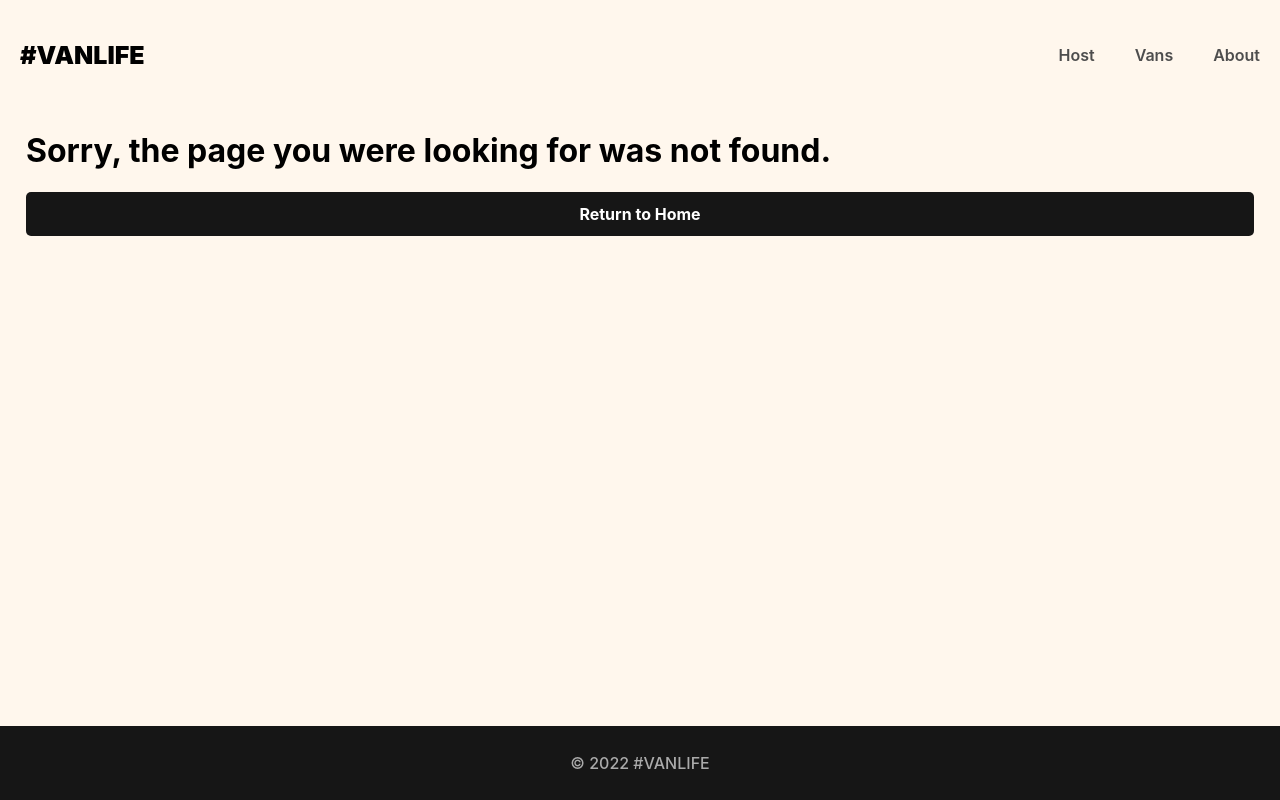
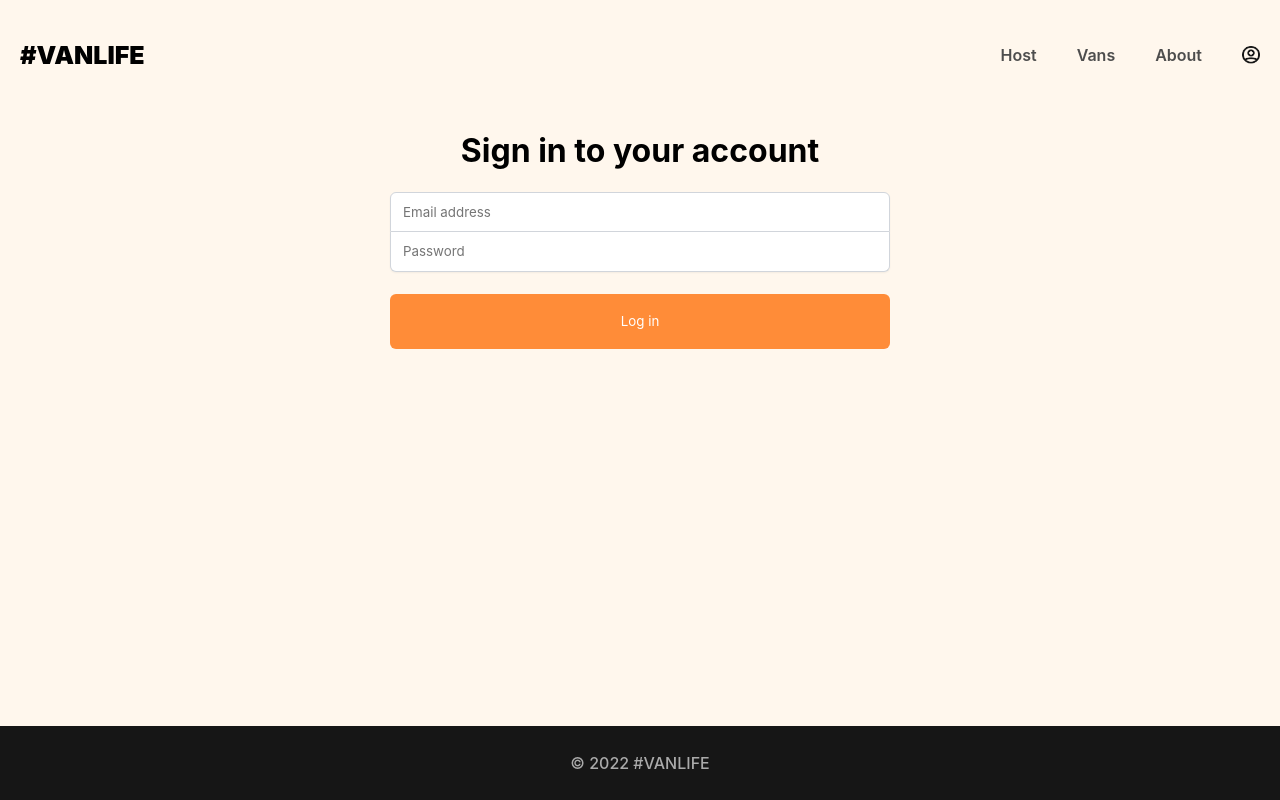
Before and after one commit to SubliminalGuy/van-life-react-router-6, a React (Vite) app: page /login in a window 1280 px wide. Before the commit this address had no page. Built offline with nearby package versions, Linux system fonts and the light colour scheme; what miragejs would draw is missing.

Commit message:
Add Fake Auth and Loaders

```diff
--- /dev/null
+++ b/src/components/Error.jsx
@@ -0,0 +1,14 @@
+import { useRouteError } from 'react-router-dom'
+
+export default function Error() {
+    const error = useRouteError()
+
+    return (
+        <>
+            <h1>Error: {error.message}</h1>
+            <pre>
+                {error.status} - {error.statusText}
+            </pre>
+        </>
+    )
+}
--- a/src/components/Header.jsx
+++ b/src/components/Header.jsx
@@ -1,4 +1,5 @@
 import { Link, NavLink } from 'react-router-dom'
+import avatar from '../assets/images/avatar-icon.png'
 
 export default function Navbar() {
     const activeStyle = {
@@ -31,6 +32,9 @@ export default function Navbar() {
                 >
                     About
                 </NavLink>
+                <Link to="login" className="login-link">
+                    <img src={avatar} className="login-icon" alt="Login Icon" />
+                </Link>
             </nav>
         </header>
     )
--- a/src/index.css
+++ b/src/index.css
@@ -2,12 +2,11 @@
     box-sizing: border-box;
 }
 
-html,
-body {
+html, body {
     margin: 0;
     padding: 0;
-    background-color: #fff7ed;
-    font-family: 'Inter', sans-serif;
+    background-color: #FFF7ED;
+    font-family: "Inter", sans-serif;
 }
 
 a {
@@ -16,12 +15,12 @@ a {
 }
 
 body::-webkit-scrollbar {
-    display: none;
+  display: none;
 }
 
 body {
-    -ms-overflow-style: none;
-    scrollbar-width: none;
+  -ms-overflow-style: none;
+  scrollbar-width: none;
 }
 
 .site-wrapper {
@@ -47,7 +46,7 @@ header .site-logo {
 
 header a {
     text-decoration: none;
-    color: #4d4d4d;
+    color: #4D4D4D;
     font-weight: 600;
     padding: 5px 20px;
 }
@@ -57,13 +56,27 @@ header a:hover {
     text-decoration: underline;
 }
 
+header .login-icon {
+    height: 18px;
+    width: 18px;
+}
+
+header .login-link {
+    display: inline-flex;
+    align-items: center;
+}
+
+nav {
+    display: flex;
+}
+
 main {
     margin-bottom: 84px;
 }
 
 footer {
     background-color: #161616;
-    color: #aaaaaa;
+    color: #AAAAAA;
     height: 74px;
     display: flex;
     flex-shrink: 0;
@@ -78,19 +91,18 @@ footer {
     text-align: center;
     text-decoration: none;
     border: none;
-    padding: 0.75rem 1.375rem;
+    padding: .75rem 1.375rem;
     color: initial;
     font-weight: 700;
     border-radius: 5px;
     cursor: pointer;
-    transition: transform 0.1s ease-in-out;
+    transition: transform .1s ease-in-out;
 }
 
 .back-button {
     display: block;
     color: black;
     text-decoration: none;
-    margin-top: 60px;
     margin-left: 26px;
 }
 
@@ -104,8 +116,7 @@ footer {
 
 /*** HOME PAGE ***/
 .home-container {
-    background: linear-gradient(0deg, rgba(0, 0, 0, 0.46), rgba(0, 0, 0, 0.46)),
-        url('./assets/images/home-hero.png') no-repeat center center;
+    background: linear-gradient(0deg, rgba(0, 0, 0, 0.46), rgba(0, 0, 0, 0.46)), url("./assets/images/home-hero.png") no-repeat center center;
     -webkit-background-size: cover;
     -moz-background-size: cover;
     -o-background-size: cover;
@@ -129,21 +140,22 @@ footer {
     display: inline-block;
     text-align: center;
     text-decoration: none;
-    background-color: #ff8c38;
+    background-color: #FF8C38;
     border: none;
     width: 100%;
     margin-top: 27px;
-    padding-block: 0.75rem;
+    padding-block: .75rem;
     color: white;
     font-weight: 700;
     border-radius: 5px;
     cursor: pointer;
-    transition: transform 0.1s ease-in-out;
+    transition: transform .1s ease-in-out;
 }
 
 .home-container a:hover {
     transform: translate(1px, 1px);
 }
+
 
 /*** ABOUT PAGE ***/
 .about-hero-image {
@@ -165,7 +177,7 @@ footer {
 }
 
 .about-page-cta {
-    background-color: #ffcc8d;
+    background-color: #FFCC8D;
     color: #161616;
     padding-inline: 32px;
     padding-bottom: 32px;
@@ -184,9 +196,10 @@ footer {
     border-radius: 10px;
 }
 
+
 /*** VAN PAGES ***/
 .van-list-container {
-    padding-inline: 23px;
+    padding-inline: 23px
 }
 
 .van-list-filter-buttons {
@@ -228,13 +241,13 @@ footer {
     font-weight: 500;
     border: none;
     border-radius: 5px;
-    background-color: #ffead0;
-    color: #4d4d4d;
+    background-color: #FFEAD0;
+    color: #4D4D4D;
     transition: 200ms all cubic-bezier(0.4, 0, 0.2, 1);
 }
 
 .van-type:hover {
-    color: #ffead0;
+    color: #FFEAD0;
 }
 
 .van-type:focus {
@@ -242,21 +255,18 @@ footer {
 }
 
 .van-type.selected {
-    color: #ffead0;
+    color: #FFEAD0;
 }
 
-.van-type.simple:hover,
-.van-type.simple.selected {
-    background-color: #e17654;
+.van-type.simple:hover, .van-type.simple.selected {
+    background-color: #E17654;
 }
 
-.van-type.rugged:hover,
-.van-type.rugged.selected {
-    background-color: #115e59;
+.van-type.rugged:hover, .van-type.rugged.selected {
+    background-color: #115E59;
 }
 
-.van-type.luxury:hover,
-.van-type.luxury.selected {
+.van-type.luxury:hover, .van-type.luxury.selected {
     background-color: #161616;
 }
 
@@ -270,7 +280,7 @@ footer {
     border-radius: 5px;
     text-decoration: underline;
     background-color: transparent;
-    color: #4d4d4d;
+    color: #4D4D4D;
 }
 
 i[class*='van-type-'] {
@@ -278,7 +288,7 @@ i[class*='van-type-'] {
 }
 
 .van-detail-container {
-    padding: 27px;
+    padding-inline: 27px;
 }
 
 .van-detail-container .back-button {
@@ -287,6 +297,7 @@ i[class*='van-type-'] {
 }
 
 .van-detail-container .back-button:visited {
+
 }
 
 .van-detail-container .back-button span {
@@ -324,18 +335,19 @@ i[class*='van-type-'] {
 }
 
 .van-detail .link-button {
-    background-color: #ff8c38;
+    background-color: #FF8C38;
     color: white;
     font-size: 1.125rem;
 }
 
 .host-nav {
     display: flex;
+    margin-bottom: 30px;
 }
 
 .host-nav a {
     text-decoration: none;
-    color: #4d4d4d;
+    color: #4D4D4D;
     font-weight: 500;
     padding: 5px 20px;
 }
@@ -420,14 +432,14 @@ i[class*='van-type-'] {
 
 .host-van-detail-nav a {
     text-decoration: none;
-    color: #4d4d4d;
+    color: #4D4D4D;
     font-weight: 500;
     padding: 5px 20px;
 }
 
 .host-van-detail-nav a:first-of-type {
     text-decoration: none;
-    color: #4d4d4d;
+    color: #4D4D4D;
     font-weight: 500;
     padding: 5px 15px;
     margin-left: -15px;
@@ -455,7 +467,7 @@ i[class*='van-type-'] {
 
 .host-van-price > span {
     font-size: 16px;
-    color: #4d4d4d;
+    color: #4D4D4D;
 }
 
 .host-van-detail-image {
@@ -472,3 +484,53 @@ i[class*='van-type-'] {
     background-color: #161616;
     color: white;
 }
+
+.login-container {
+    display: flex;
+    flex-direction: column;
+    align-items: center;
+    padding-inline: 27px;
+}
+
+.login-form {
+    display: flex;
+    flex-direction: column;
+    width: 100%;
+    max-width: 500px;
+}
+
+.login-form > input {
+    border: 1px solid rgba(209, 213, 219);
+    height: 40px;
+    text-indent: 10px;
+    font-family: "Inter", sans-serif;
+    box-shadow: 0px 1px 2px rgba(0, 0, 0, 0.05);
+    font-weight: 400;
+}
+
+.login-form > input:focus {
+    outline: none;
+}
+
+.login-form > input:first-of-type {
+    border-radius: 6px 6px 0px 0px;
+}
+
+.login-form > input:last-of-type {
+    border-radius: 0px 0px 6px 6px;
+    border-top: none;
+}
+
+.login-form > button {
+    background-color: #FF8C38;
+    border: none;
+    border-radius: 6px;
+    height: 55px;
+    margin-top: 22px;
+    color: white;
+    font-family: "Inter", sans-serif;
+}
+
+.login-error {
+    color: red;
+}
--- a/src/main.jsx
+++ b/src/main.jsx
@@ -1,56 +1,106 @@
 import React from 'react'
 import ReactDOM from 'react-dom/client'
-import { BrowserRouter, Routes, Route } from 'react-router-dom'
+import {
+    RouterProvider,
+    createBrowserRouter,
+    createRoutesFromElements,
+    Route,
+} from 'react-router-dom'
 
 import Home from './pages/Home'
 import About from './pages/About'
-import Vans from './pages/Vans/Vans'
-import VanDetail from './pages/Vans/VanDetail'
+import Vans, { loader as vansLoader } from './pages/Vans/Vans'
+import VanDetail, { loader as vanDetailLoader } from './pages/Vans/VanDetail'
 import Layout from './components/Layout'
 import HostLayout from './components/HostLayout'
+import Error from './components/Error'
+import { requireAuth } from './utils'
 
 import Dashboard from './pages/Host/Dashboard'
 import Income from './pages/Host/Income'
 import Reviews from './pages/Host/Reviews'
-import HostVans from './pages/Host/HostVans'
-import HostVanDetail from './pages/Host/HostVanDetail'
+import HostVans, { loader as hostVanLoader } from './pages/Host/HostVans'
+import HostVanDetail, {
+    loader as hostVanDetailLoader,
+} from './pages/Host/HostVanDetail'
 import HostVanInfo from './pages/Host/HostVanInfo'
 import HostVanPhotos from './pages/Host/HostVanPhotos'
 import HostVanPricing from './pages/Host/HostVanPricing'
 import NotFound from './pages/NotFound'
+import Login from './pages/Login'
 
 import './index.css'
 import './server'
 
-function App() {
-    return (
-        <BrowserRouter>
-            <Routes>
+const router = createBrowserRouter(
+    createRoutesFromElements(
         <Route path="/" element={<Layout />}>
             <Route index element={<Home />} />
             <Route path="about" element={<About />} />
-                    <Route path="vans" element={<Vans />} />
-                    <Route path="vans/:id" element={<VanDetail />} />
+            <Route path="login" element={<Login />} />
+            <Route
+                path="vans"
+                element={<Vans />}
+                loader={vansLoader}
+                errorElement={<Error />}
+            />
+            <Route
+                path="vans/:id"
+                element={<VanDetail />}
+                errorElement={<Error />}
+                loader={vanDetailLoader}
+            />
 
             <Route path="host" element={<HostLayout />}>
-                        <Route index element={<Dashboard />} />
-                        <Route path="income" element={<Income />} />
-                        <Route path="reviews" element={<Reviews />} />
-                        <Route path="vans" element={<HostVans />} />
-                        <Route path="vans/:id" element={<HostVanDetail />}>
-                            <Route index element={<HostVanInfo />} />
-                            <Route path="photos" element={<HostVanPhotos />} />
+                <Route
+                    index
+                    element={<Dashboard />}
+                    loader={async () => await requireAuth()}
+                />
+                <Route
+                    path="income"
+                    element={<Income />}
+                    loader={async () => await requireAuth()}
+                />
+                <Route
+                    path="reviews"
+                    element={<Reviews />}
+                    loader={async () => await requireAuth()}
+                />
+                <Route
+                    path="vans"
+                    element={<HostVans />}
+                    loader={hostVanLoader}
+                />
+                <Route
+                    path="vans/:id"
+                    element={<HostVanDetail />}
+                    loader={hostVanDetailLoader}
+                >
+                    <Route
+                        index
+                        element={<HostVanInfo />}
+                        loader={async () => await requireAuth()}
+                    />
+                    <Route
+                        path="photos"
+                        element={<HostVanPhotos />}
+                        loader={async () => await requireAuth()}
+                    />
                     <Route
                         path="pricing"
                         element={<HostVanPricing />}
+                        loader={async () => await requireAuth()}
                     />
                 </Route>
             </Route>
             <Route path="*" element={<NotFound />} />
         </Route>
-            </Routes>
-        </BrowserRouter>
     )
+)
+
+function App() {
+    return <RouterProvider router={router}></RouterProvider>
 }
 
 ReactDOM.createRoot(document.getElementById('root')).render(<App />)
--- a/src/pages/Host/HostVans.jsx
+++ b/src/pages/Host/HostVans.jsx
@@ -1,14 +1,14 @@
-import { useState, useEffect } from 'react'
-import { Link } from 'react-router-dom'
+import { Link, useLoaderData } from 'react-router-dom'
+import { getHostVans } from '../../api'
+import { requireAuth } from '../../utils'
+
+export async function loader() {
+    await requireAuth()
+    return getHostVans()
+}
 
 export default function HostVans() {
-    const [vans, setVans] = useState([])
-
-    useEffect(() => {
-        fetch('/api/host/vans')
-            .then((res) => res.json())
-            .then((data) => setVans(data.vans))
-    }, [])
+    const vans = useLoaderData()
 
     const hostVansEls = vans.map((van) => (
         <Link to={van.id} key={van.id} className="host-van-link-wrapper">
@@ -26,11 +26,7 @@ export default function HostVans() {
         <section>
             <h1 className="host-vans-title">Your listed vans</h1>
             <div className="host-vans-list">
-                {vans.length > 0 ? (
-                    <section>{hostVansEls}</section>
-                ) : (
-                    <h2>Loading...</h2>
-                )}
+                <section>{hostVansEls}</section>
             </div>
         </section>
     )
--- /dev/null
+++ b/src/pages/Login.jsx
@@ -0,0 +1,44 @@
+import React from 'react'
+
+export default function Login() {
+    const [loginFormData, setLoginFormData] = React.useState({
+        email: '',
+        password: '',
+    })
+
+    function handleSubmit(e) {
+        e.preventDefault()
+        console.log(loginFormData)
+    }
+
+    function handleChange(e) {
+        const { name, value } = e.target
+        setLoginFormData((prev) => ({
+            ...prev,
+            [name]: value,
+        }))
+    }
+
+    return (
+        <div className="login-container">
+            <h1>Sign in to your account</h1>
+            <form onSubmit={handleSubmit} className="login-form">
+                <input
+                    name="email"
+                    onChange={handleChange}
+                    type="email"
+                    placeholder="Email address"
+                    value={loginFormData.email}
+                />
+                <input
+                    name="password"
+                    onChange={handleChange}
+                    type="password"
+                    placeholder="Password"
+                    value={loginFormData.password}
+                />
+                <button>Log in</button>
+            </form>
+        </div>
+    )
+}
--- a/src/pages/Vans/VanDetail.jsx
+++ b/src/pages/Vans/VanDetail.jsx
@@ -1,16 +1,13 @@
-import { useEffect, useState } from 'react'
-import { Link, useParams, useLocation } from 'react-router-dom'
+import { Link, useLocation, useLoaderData } from 'react-router-dom'
+import { getVans } from '../../api'
+
+export function loader({ params }) {
+    return getVans(params.id)
+}
 
 export default function VanDetail() {
-    const params = useParams()
-    const [van, setVan] = useState(null)
+    const van = useLoaderData()
     const location = useLocation()
-
-    useEffect(() => {
-        fetch(`/api/vans/${params.id}`)
-            .then((res) => res.json())
-            .then((data) => setVan(data.vans))
-    }, [params.id])
 
     const type = location.state?.type || 'all'
 
--- a/src/pages/Vans/Vans.jsx
+++ b/src/pages/Vans/Vans.jsx
@@ -1,29 +1,17 @@
-import { useEffect, useState } from 'react'
-import { Link, useSearchParams } from 'react-router-dom'
+import {  useState } from 'react'
+import { Link, useSearchParams, useLoaderData } from 'react-router-dom'
 import { getVans } from '../../api'
+
+export function loader() {
+    return getVans()
+}
 
 export default function Vans() {
     const [searchParams, setSearchParams] = useSearchParams()
-    const [vans, setVans] = useState([])
-    const [loading, setLoading] = useState(false)
     const [error, setError] = useState(null)
+    const vans = useLoaderData()
 
     const typeFilter = searchParams.get('type')
-
-    useEffect(() => {
-        async function loadVans() {
-            setLoading(true)
-            try {
-                const data = await getVans()
-                setVans(data)
-            } catch (err) {
-                setError(err)
-            } finally {
-                setLoading(false)
-            }
-        }
-        loadVans()
-    }, [])
 
     const displayedVans = typeFilter
         ? vans.filter((van) => van.type === typeFilter)
@@ -60,10 +48,6 @@ export default function Vans() {
             }
             return prevParams
         })
-    }
-
-    if (loading) {
-        return <h1>Loading...</h1>
     }
 
     if (error) {
--- a/src/server.js
+++ b/src/server.js
@@ -1,8 +1,9 @@
-import { createServer, Model } from 'miragejs'
+import { createServer, Model, Response } from 'miragejs'
 
 createServer({
     models: {
         vans: Model,
+        users: Model,
     },
 
     seeds(server) {
@@ -72,15 +73,22 @@ createServer({
             type: 'rugged',
             hostId: '123',
         })
+        server.create('user', {
+            id: '123',
+            email: 'subliminal_kid@posteo.de',
+            password: 'p123',
+            name: 'David',
+        })
     },
 
     routes() {
         this.namespace = 'api'
         this.logging = false
+        // this.timing = 2000
 
         this.get('/vans', (schema, request) => {
-            return new Response(400, {}, { error: 'Error fetching data' })
-            //return schema.vans.all()
+            // return new Response(400, {}, {error: "Error fetching data"})
+            return schema.vans.all()
         })
 
         this.get('/vans/:id', (schema, request) => {
@@ -98,5 +106,27 @@ createServer({
             const id = request.params.id
             return schema.vans.findBy({ id, hostId: '123' })
         })
+
+        this.post('/login', (schema, request) => {
+            const { email, password } = JSON.parse(request.requestBody)
+            // This is an extremely naive version of authentication. Please don't
+            // do this in the real world, and never save raw text passwords
+            // in your database 😇
+            const foundUser = schema.users.findBy({ email, password })
+            if (!foundUser) {
+                return new Response(
+                    401,
+                    {},
+                    { message: 'No user with those credentials found!' }
+                )
+            }
+
+            // At the very least, don't send the password back to the client 😅
+            foundUser.password = undefined
+            return {
+                user: foundUser,
+                token: "Enjoy your pizza, here's your tokens.",
+            }
+        })
     },
 })
--- /dev/null
+++ b/src/utils.js
@@ -0,0 +1,9 @@
+import { redirect } from 'react-router-dom'
+
+export async function requireAuth() {
+    const isLoggedIn = false
+
+    if (!isLoggedIn) {
+        throw redirect('/login')
+    }
+}
```
Also changed, not shown: src/api.js (+19 -4 lines), src/pages/Host/HostVanDetail.jsx (+9 -14 lines), src/assets/images/avatar-icon.png (added). Lines whose indentation alone changed are shown as unchanged.
